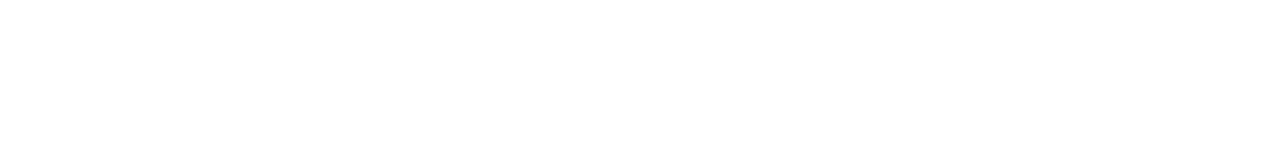
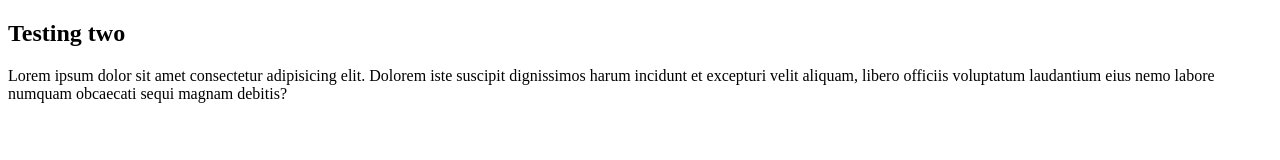
Before and after one commit to mosesmuriiki2/test, a plain HTML site: page index.html in a window 1280 px wide. Drawn offline with Linux system fonts and the light colour scheme.

Commit message:
ft: add test2

```diff
--- a/index.html
+++ b/index.html
@@ -16,7 +16,8 @@
         <!--[if lt IE 7]>
             <p class="browsehappy">You are using an <strong>outdated</strong> browser. Please <a href="#">upgrade your browser</a> to improve your experience.</p>
         <![endif]-->
-
+        <h2>Testing two</h2>
+        <p>Lorem ipsum dolor sit amet consectetur adipisicing elit. Dolorem iste suscipit dignissimos harum incidunt et excepturi velit aliquam, libero officiis voluptatum laudantium eius nemo labore numquam obcaecati sequi magnam debitis?</p>
         <script src="" async defer></script>
     </body>
 </html>
```
